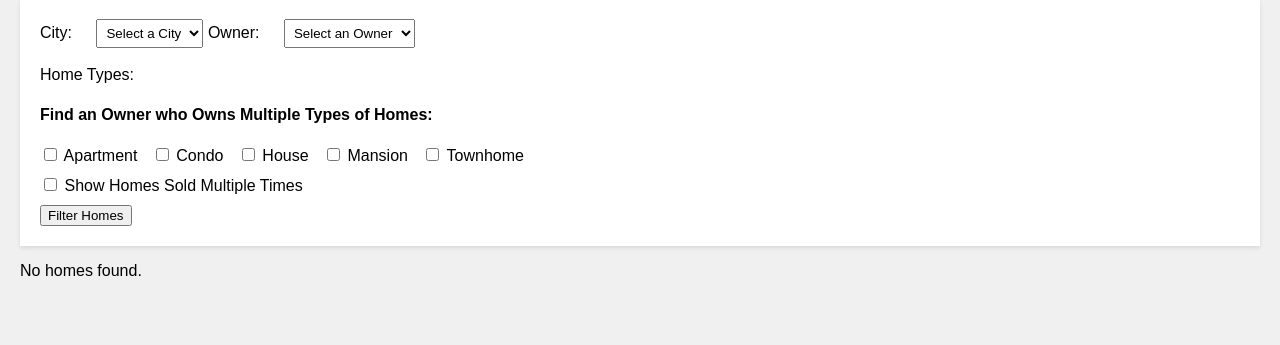
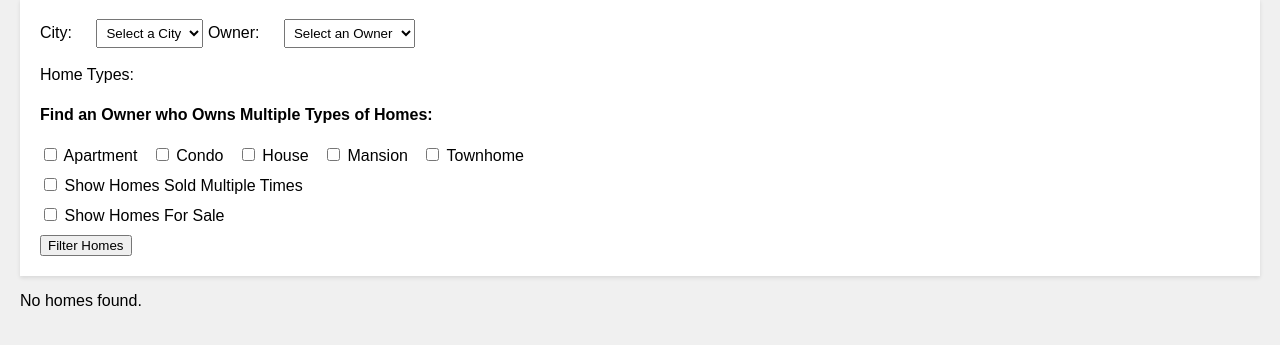
Before and after one commit to jaredt17/Project-CSI5450, a Flask app: page /homes in a window 1280 px wide. Shown: the part 179-524 px from the top of the page. Run offline with Flask 3, Linux system fonts and the light colour scheme; data that the repository does not hold is empty; parts of the project's set-up code (start-up, migrations or seed data) failed here and were passed over.

Commit message:
working commit

```diff
--- a/realMI/app.py
+++ b/realMI/app.py
@@ -34,76 +34,37 @@ def index():
 # Homes page
 @app.route('/homes')
 def list_homes():
-    # Fetch all cities for the dropdown
     cities = locations_collection.distinct("city")
-
-    # Fetch all owners for the dropdown
     owners = list(owners_collection.find({}, {"_id": 1, "first_name": 1, "last_name": 1}))
-
     home_types = homes_collection.distinct("home_type")
-
-    # for the query in project md
+    for_sale_filter = request.args.get('for_sale') == 'on'
     selected_owner_home_types = request.args.getlist('owner_home_types')
-
-    # Retrieve query parameters
     selected_city = request.args.get('city')
     owner_id = request.args.get('owner_id')
     multiple_sales_filter = request.args.get('multiple_sales') == '1'
-
     selected_home_types = request.args.getlist('home_types')
-
-    # Construct the query
     query = {}
 
-    # If selected owner home types are provided, adjust the query
     if selected_owner_home_types:
-        # Aggregation pipeline to match owners with all selected home types
-        pipeline = [
-            {"$match": query},  # Apply existing filters
-            {"$group": {
-                "_id": "$owner._id",
-                "home_types": {"$addToSet": "$home_type"},
-                "owner_data": {"$first": "$owner"}
-            }},
-            {"$match": {
-                "home_types": {"$all": selected_owner_home_types}
-            }}
-        ]
+        pipeline = [{"$match": query}, {"$group": {"_id": "$owner._id", "home_types": {"$addToSet": "$home_type"}, "owner_data": {"$first": "$owner"}}}, {"$match": {"home_types": {"$all": selected_owner_home_types}}}]
         owners_with_all_types = list(homes_collection.aggregate(pipeline))
         owner_ids_with_all_types = [owner['_id'] for owner in owners_with_all_types]
-
-        # Adjust the main homes query to include only homes owned by these owners
-        if owner_ids_with_all_types:
-            query["owner._id"] = {"$in": owner_ids_with_all_types}
-        else:
-            query["owner._id"] = None  # No owners match the criteria
+        query["owner._id"] = {"$in": owner_ids_with_all_types} if owner_ids_with_all_types else None
 
     if selected_city:
         query["location.city"] = selected_city
     if owner_id:
         query["owner._id"] = ObjectId(owner_id)
-
-    # If selected home types are provided, adjust the query
     if selected_home_types:
         query["home_type"] = {"$in": selected_home_types}
+    if multiple_sales_filter:
+        multiple_sales_homes = [sale['_id'] for sale in transactions_collection.aggregate([{"$group": {"_id": "$home", "count": {"$sum": 1}}}, {"$match": {"count": {"$gt": 1}}}])]
+        query["_id"] = {"$in": multiple_sales_homes}
+    if for_sale_filter:
+        homes_for_sale_ids = [trans['home'] for trans in transactions_collection.find({"buyer": None}, {"home": 1})]
+        query["_id"] = {"$in": homes_for_sale_ids} if homes_for_sale_ids else None
 
-    if multiple_sales_filter:
-        pipeline = [
-            {"$group": {
-                "_id": "$home",
-                "count": {"$sum": 1}
-            }},
-            {"$match": {
-                "count": {"$gt": 1}
-            }}
-        ]
-        multiple_sales = transactions_collection.aggregate(pipeline)
-        home_ids = [sale['_id'] for sale in multiple_sales]
-        query["_id"] = {"$in": home_ids}
-
-    # Retrieve the filtered list of homes based on the query
     homes = list(homes_collection.find(query))
-
     return render_template('list_homes.html', homes=homes, cities=cities, owners=owners, home_types=home_types, selected_home_types=selected_home_types, selected_owner_home_types=selected_owner_home_types)
 
 # Adding a home form - make sure this is the approach we should be using
--- a/realMI/templates/list_homes.html
+++ b/realMI/templates/list_homes.html
@@ -21,7 +21,6 @@
         {% endfor %}
     </select> </br></br>
 
-        <!-- Multi-select dropdown for home types -->
     <label for="home_types">Home Types:</label>
     <div class="home-types-checkboxes">
         {% for type in home_types %}
@@ -33,8 +32,6 @@
         {% endfor %}
     </div>
 
-        <!-- OWNERS WITH MULTIPLE TYPES -->
-        <!-- Multi-select dropdown for owner home types -->
     <h4>Find an Owner who Owns Multiple Types of Homes:</h4>
     <div class="checkbox-group">
         <label class="checkbox-inline">
@@ -53,11 +50,16 @@
             <input type="checkbox" name="owner_home_types" value="townhome"> Townhome
         </label>
     </div>
-            <!-- Checkbox for showing homes sold multiple times -->
     <div>
         <input type="checkbox" id="multiple_sales" name="multiple_sales" value="1"
             {% if request.args.get('multiple_sales') == '1' %}checked{% endif %}>
         <label for="multiple_sales">Show Homes Sold Multiple Times</label>
+    </div>
+    <!-- For Sale Filter -->
+    <div>
+        <input type="checkbox" id="for_sale" name="for_sale" value="on"
+            {% if request.args.get('for_sale') == 'on' %}checked{% endif %}>
+        <label for="for_sale">Show Homes For Sale</label>
     </div>
     <input type="submit" value="Filter Homes">
 </form>
```
Lines whose indentation alone changed are shown as unchanged.
